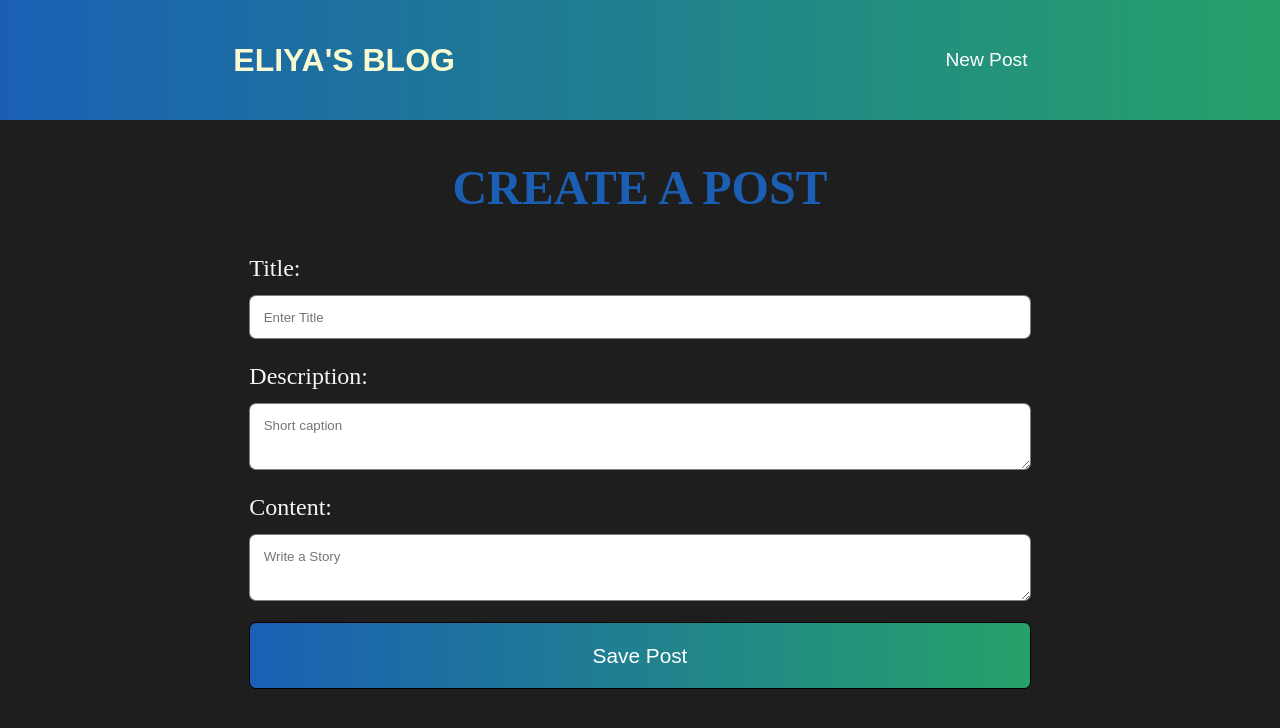
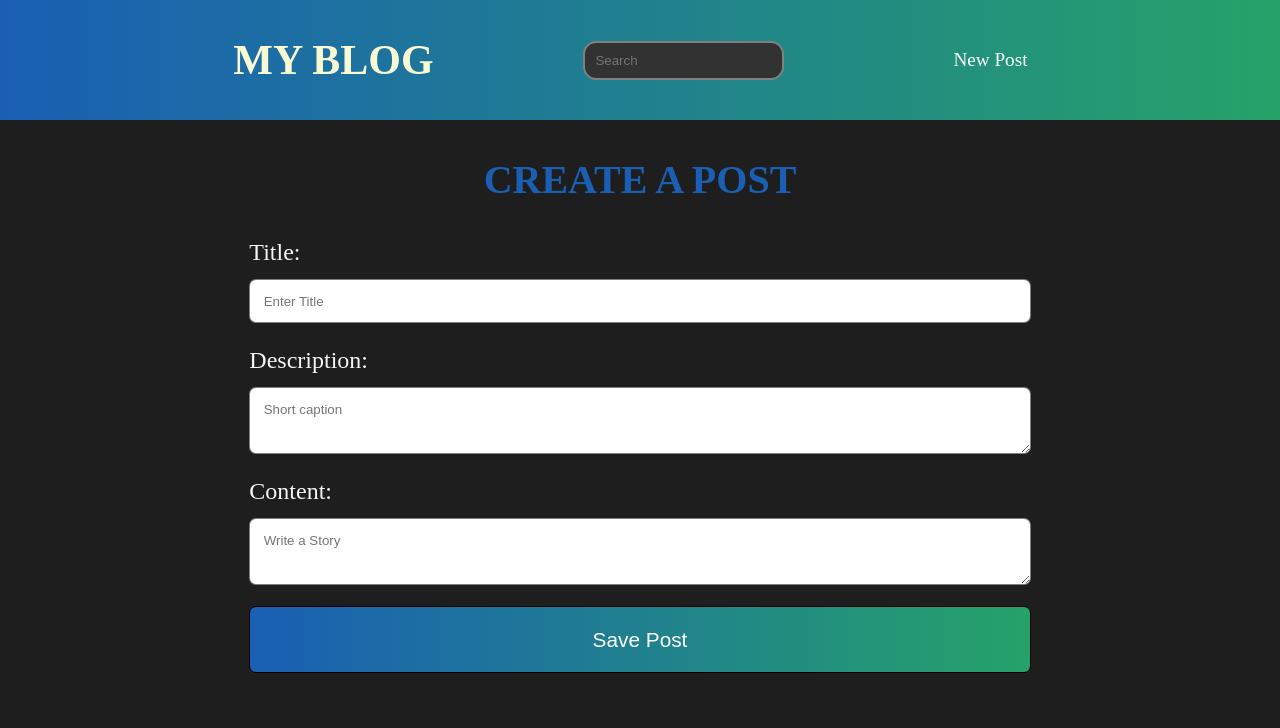
Before and after one commit to eliyav/blog, a React (Vite) app: page /create-post in a window 1280 px wide. Shown: the top 728 px of the page. Built offline with nearby package versions, Linux system fonts and the light colour scheme; no server answers.

Commit message:
build: added search to posts

```diff
--- a/src/app.tsx
+++ b/src/app.tsx
@@ -16,7 +16,8 @@ const navbarItems: HeaderItems[] = [
 ];
 
 const App: React.VFC = () => {
-  const [posts, setPost] = useState<PostProps[]>([]);
+  const [posts, setPosts] = useState<PostProps[]>([]);
+  const [filteredPosts, setFilteredPosts] = useState<PostProps[]>([]);
 
   useEffect(() => {
     const fetchPosts = async () => {
@@ -24,25 +25,42 @@ const App: React.VFC = () => {
         new URL("api/posts", "http://localhost:1234").href
       );
       const postData = await data.json();
-      setPost(() => [...postData.posts]);
+      setPosts(() => [...postData.posts]);
     };
     fetchPosts();
   }, []);
 
-  const queryPosts = (params) => {
+  const queryPostsById = (params) => {
     return posts.find((post) => post.id === params.postId);
+  };
+
+  const queryPostsByName = (name: string) => {
+    const filteredPosts = posts.reduce((previousValue, currentValue) => {
+      const checkIfTrue = currentValue.title
+        .toLocaleLowerCase()
+        .includes(name.toLocaleLowerCase());
+      if (checkIfTrue) previousValue.push(currentValue);
+      return previousValue;
+    }, []);
+    setFilteredPosts(() => [...filteredPosts]);
   };
 
   return (
     <>
-      <Header list={navbarItems} />
+      <Header list={navbarItems} queryPosts={queryPostsByName} />
       <Routes>
-        <Route path="/" element={<Home posts={posts} />} />
+        <Route
+          path="/"
+          element={<Home posts={posts} filteredPosts={filteredPosts} />}
+        />
         <Route
           path="/posts/:postId"
-          element={<ViewPost queryPosts={queryPosts} />}
+          element={<ViewPost queryPosts={queryPostsById} />}
         />
-        <Route path="create-post" element={<CreatePost savePost={setPost} />} />
+        <Route
+          path="create-post"
+          element={<CreatePost savePost={setPosts} />}
+        />
         <Route path="*" element={<NotFound />} />
       </Routes>
     </>
--- a/src/components/create-post.tsx
+++ b/src/components/create-post.tsx
@@ -26,7 +26,7 @@ const CreatePost: React.VFC<CreatePostProps> = ({ savePost }) => {
               id: date.toUTCString(),
             },
             ...prevState,
-          ]);
+          ])
         }}
       >
         <label>Title:</label>
--- a/src/components/header.tsx
+++ b/src/components/header.tsx
@@ -9,13 +9,20 @@ export interface HeaderItems {
 
 const Header: React.VFC<{
   list: HeaderItems[];
-}> = ({ list }) => {
+  queryPosts: (name: string) => void;
+}> = ({ list, queryPosts }) => {
   return (
     <header className="header">
       <div className="header-content display-width">
         <h2 className="header-title">
-          <Link to="/">Eliya's Blog</Link>
+          <Link to="/">My Blog</Link>
         </h2>
+        <input
+          className="header-search"
+          type="search"
+          placeholder="Search"
+          onChange={(e) => queryPosts(e.target.value)}
+        ></input>
         <nav className="header-nav">
           <ul>
             {list.map((item, idx) => (
--- a/src/components/home.tsx
+++ b/src/components/home.tsx
@@ -2,10 +2,21 @@ import React from "react";
 import "../styles/posts.css";
 import { PostProps, Post } from "./post";
 
-const Home: React.VFC<{ posts: PostProps[] }> = ({ posts }) => {
-  const displayPosts = posts.map((post, idx) => (
-    <Post post={post} expanded={false} key={idx} />
-  ));
+const Home: React.VFC<{ posts: PostProps[]; filteredPosts: PostProps[] }> = ({
+  posts,
+  filteredPosts,
+}) => {
+  let displayPosts;
+  if (filteredPosts.length) {
+    displayPosts = filteredPosts.map((post, idx) => (
+      <Post post={post} expanded={false} key={idx} />
+    ));
+  } else {
+    displayPosts = posts.map((post, idx) => (
+      <Post post={post} expanded={false} key={idx} />
+    ));
+  }
+
   return (
     <main className="home display-width">
       <section className="intro">
--- a/src/index.css
+++ b/src/index.css
@@ -18,7 +18,7 @@ html {
 .page-title {
   padding: 0.5em;
   text-align: center;
-  font-size: 3em;
+  font-size: 2.5em;
   color: var(--primary-color);
   text-transform: uppercase;
   font-family: serif;
--- a/src/styles/header.css
+++ b/src/styles/header.css
@@ -13,13 +13,14 @@
 .header a {
   color: inherit;
   text-decoration: none;
+  font-family: serif;
+  font-size: 1.75em;
 }
 
 .header-title {
   display: inline-block;
   color: lightgoldenrodyellow;
   font-weight: bold;
-  font-size: 2em;
   text-transform: uppercase;
 }
 
@@ -39,3 +40,11 @@
   text-decoration: none;
   font-size: 1.2em;
 }
+
+.header-search {
+  padding: 0.75em 0.75em;
+  background-color: rgb(50, 50, 50);
+  border-radius: 1em;
+  border: 2px solid grey;
+  color: white;
+}
```
